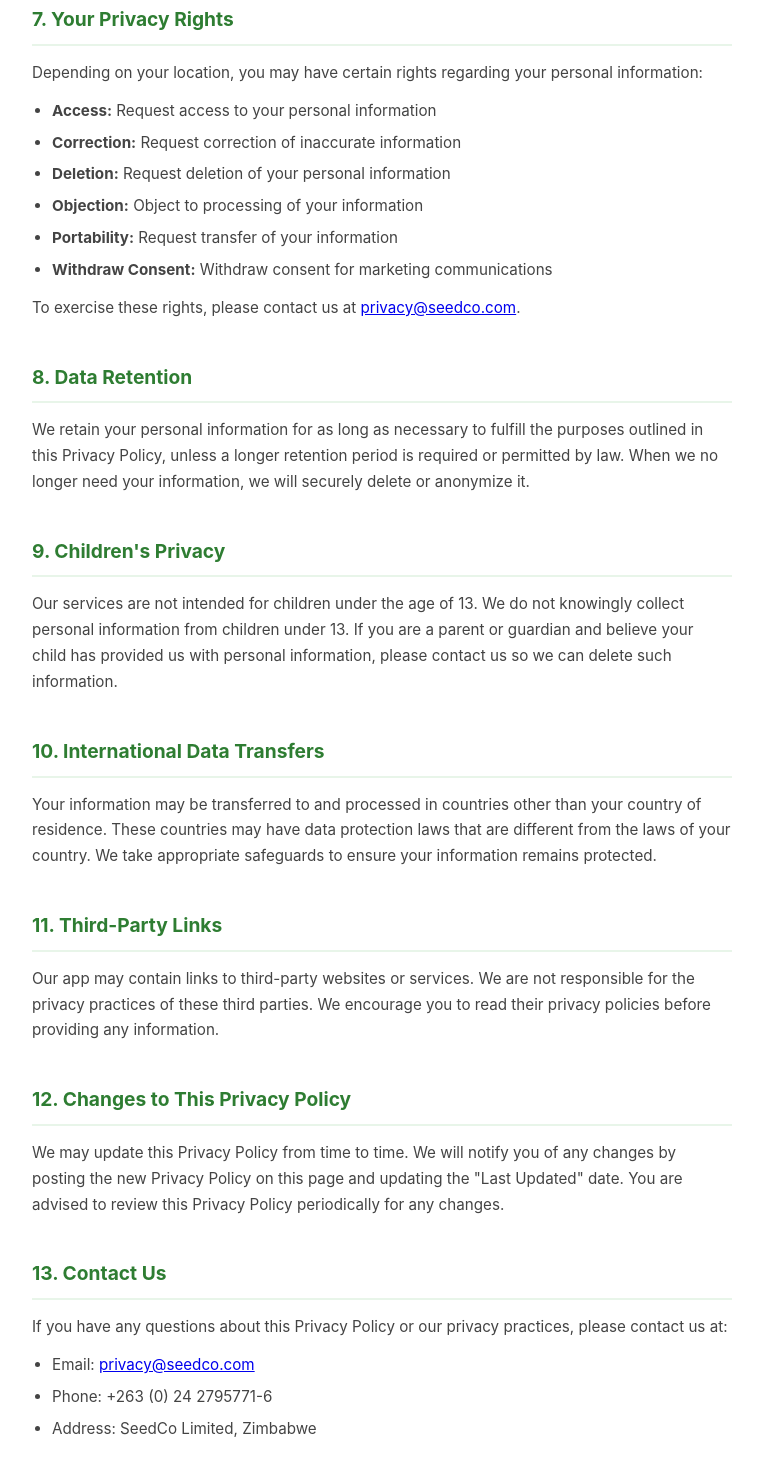
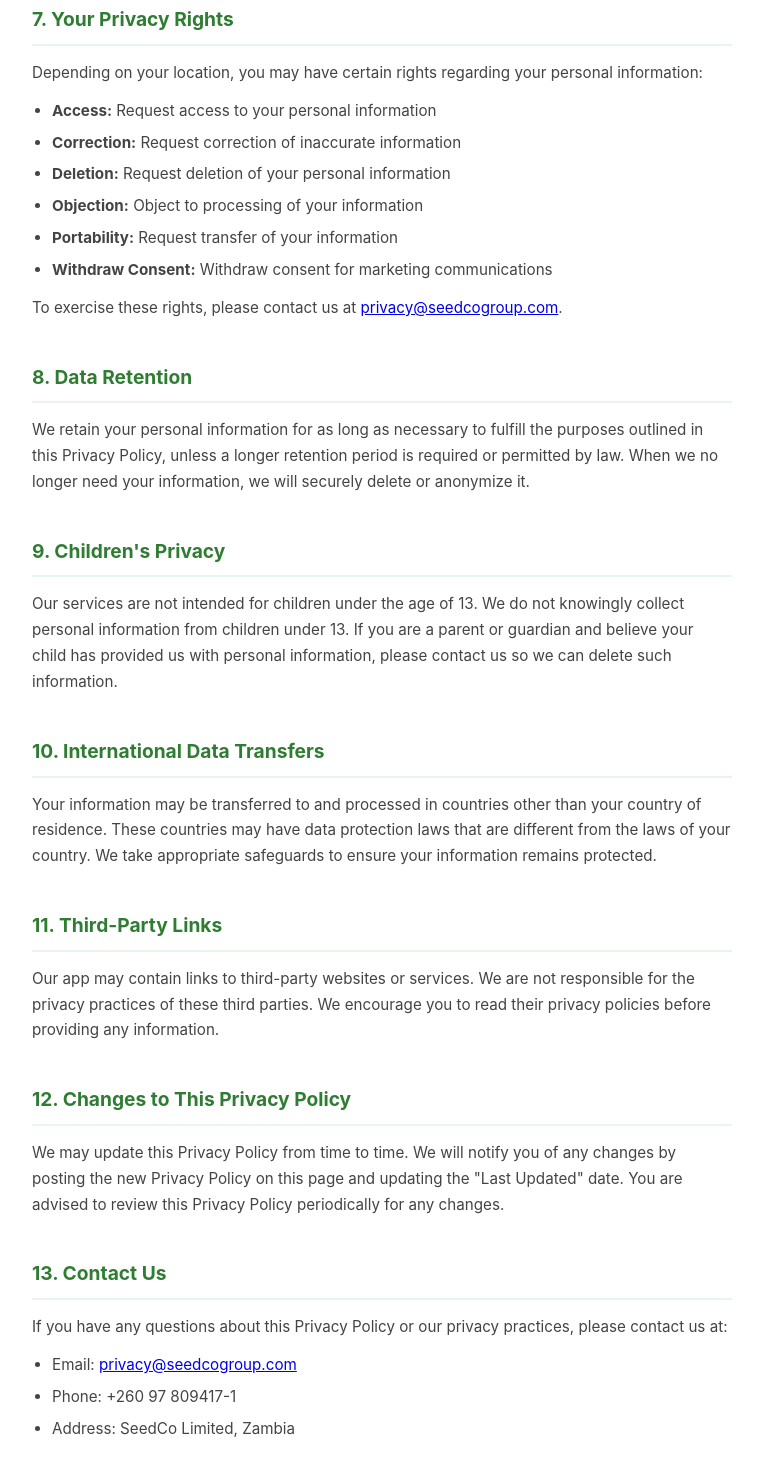
Before and after one commit to kgatle/Seedney_app, a plain HTML site: page index.html in a window 1280 px wide. Shown: the part 3444-4920 px from the top of the page, without its empty margins (258-1021 px from the left). Drawn offline with Linux system fonts and the light colour scheme.

Commit message:
update email

```diff
--- a/index.html
+++ b/index.html
@@ -257,7 +257,7 @@
       <li><strong>Portability:</strong> Request transfer of your information</li>
       <li><strong>Withdraw Consent:</strong> Withdraw consent for marketing communications</li>
     </ul>
-    <p>To exercise these rights, please contact us at <a href="mailto:privacy@seedco.com">privacy@seedco.com</a>.</p>
+    <p>To exercise these rights, please contact us at <a href="mailto:privacy@seedcogroup.com">privacy@seedcogroup.com</a>.</p>
   </section>
 
   <section>
@@ -299,9 +299,9 @@
     <h2>13. Contact Us</h2>
     <p>If you have any questions about this Privacy Policy or our privacy practices, please contact us at:</p>
     <ul>
-      <li>Email: <a href="mailto:privacy@seedco.com">privacy@seedco.com</a></li>
-      <li>Phone: +263 (0) 24 2795771-6</li>
-      <li>Address: SeedCo Limited, Zimbabwe</li>
+      <li>Email: <a href="mailto:privacy@seedcogroup.com">privacy@seedcogroup.com</a></li>
+      <li>Phone: +260 97 809417-1</li>
+      <li>Address: SeedCo Limited, Zambia</li>
     </ul>
   </section>
 
```
